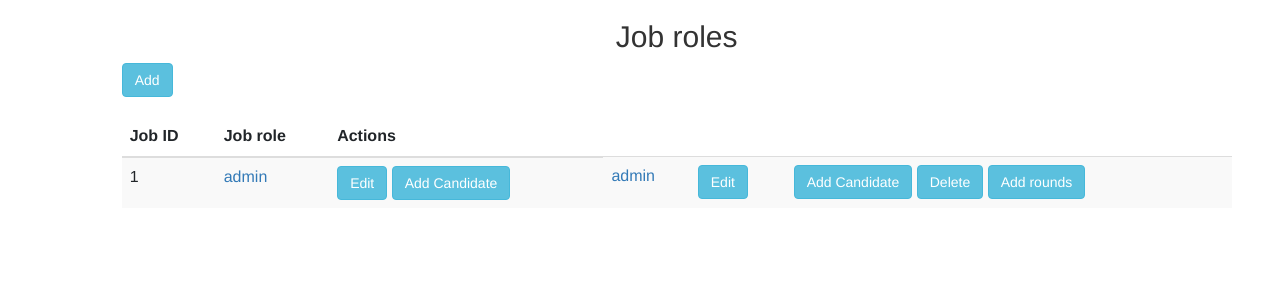
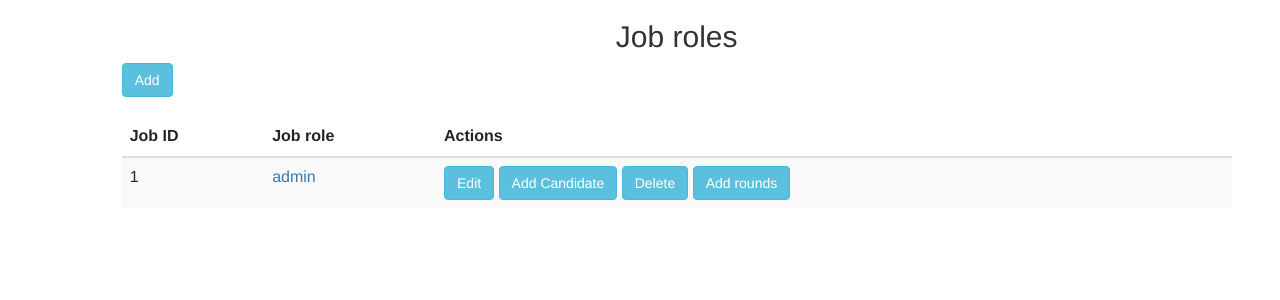
Before and after one commit to qxf2/interview-scheduler, a Python web app: template qxf2_scheduler/templates/list-jobs.html in a window 1280 px wide. Shown: the top 300 px of the page. Run offline with Jinja, Linux system fonts and the light colour scheme; the template is opened without the code that fills it: most values are stand-ins (such as "Sample title", 1, 10 or a date in 2020); some libraries are stand-ins or nearby versions.

Commit message:
merge conflict resolved

```diff
--- a/qxf2_scheduler/templates/list-jobs.html
+++ b/qxf2_scheduler/templates/list-jobs.html
@@ -57,10 +57,6 @@
                         <td><a href="/{{ each_job.job_id }}/interviewers">{{ each_job.job_role }}</a></td>
                         <td><input class="btn btn-info" type="button" onclick="editJob('{{each_job.job_id}}')" id="edit" value="Edit">
                             <input class="btn btn-info" type="button" id="addCandidate" onclick="addCandidate('{{each_job.job_role}}')"value="Add Candidate">
-                        <td><a href="/{{ each_job.job_id }}/interviewers">{{ each_job.job_role }}</a></td>
-                        <td><input class="btn btn-info" type="button" onclick="editJob('{{each_job.job_id}}')" id="edit" value="Edit">
-                        <td><input class="btn btn-info" type="button" id="addCandidate" onclick="addCandidate('{{each_job.job_role}}')"value="Add Candidate">
-
                             <button type="button" class="btn btn-info" data-target="#confirmdeletemodal"
                                 data-jobrole="{{ each_job.job_role }}" data-href="{{ each_job.job_id }}"
                                 data-toggle="modal">Delete</button>
```
